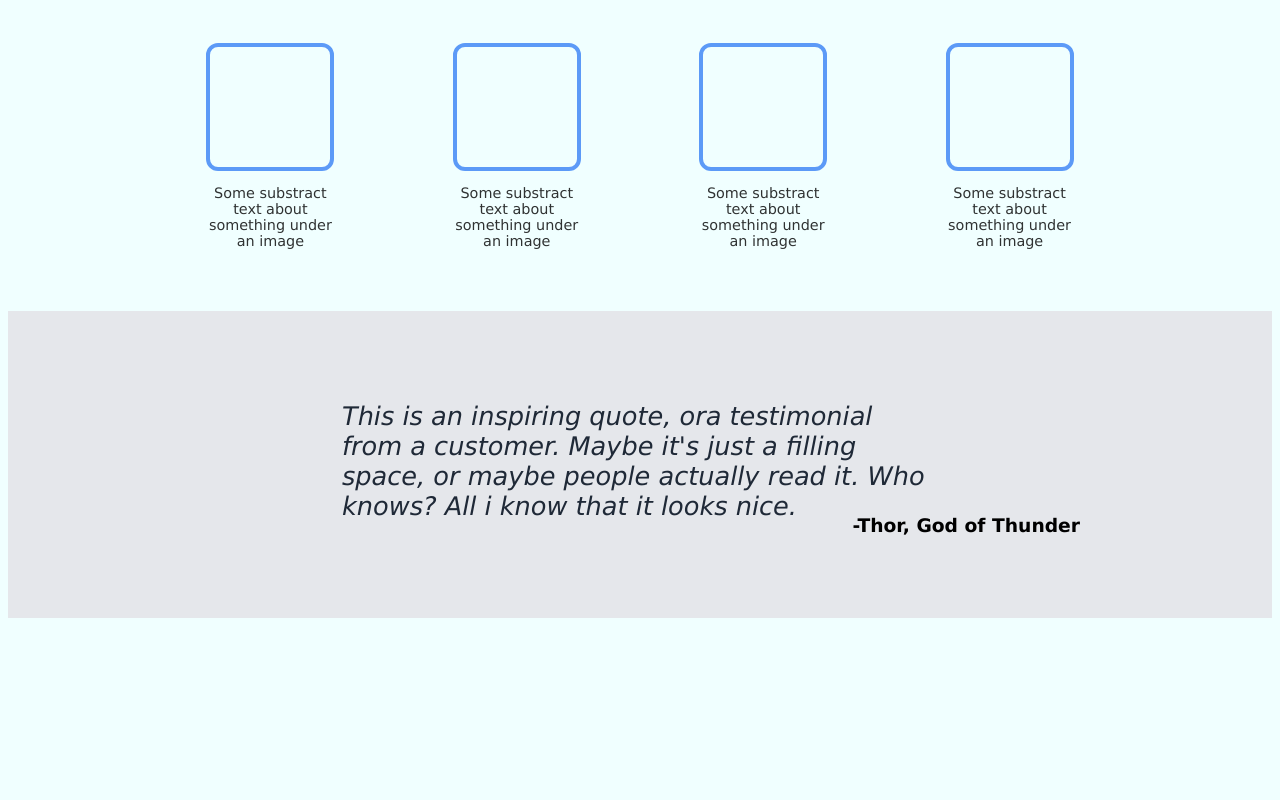
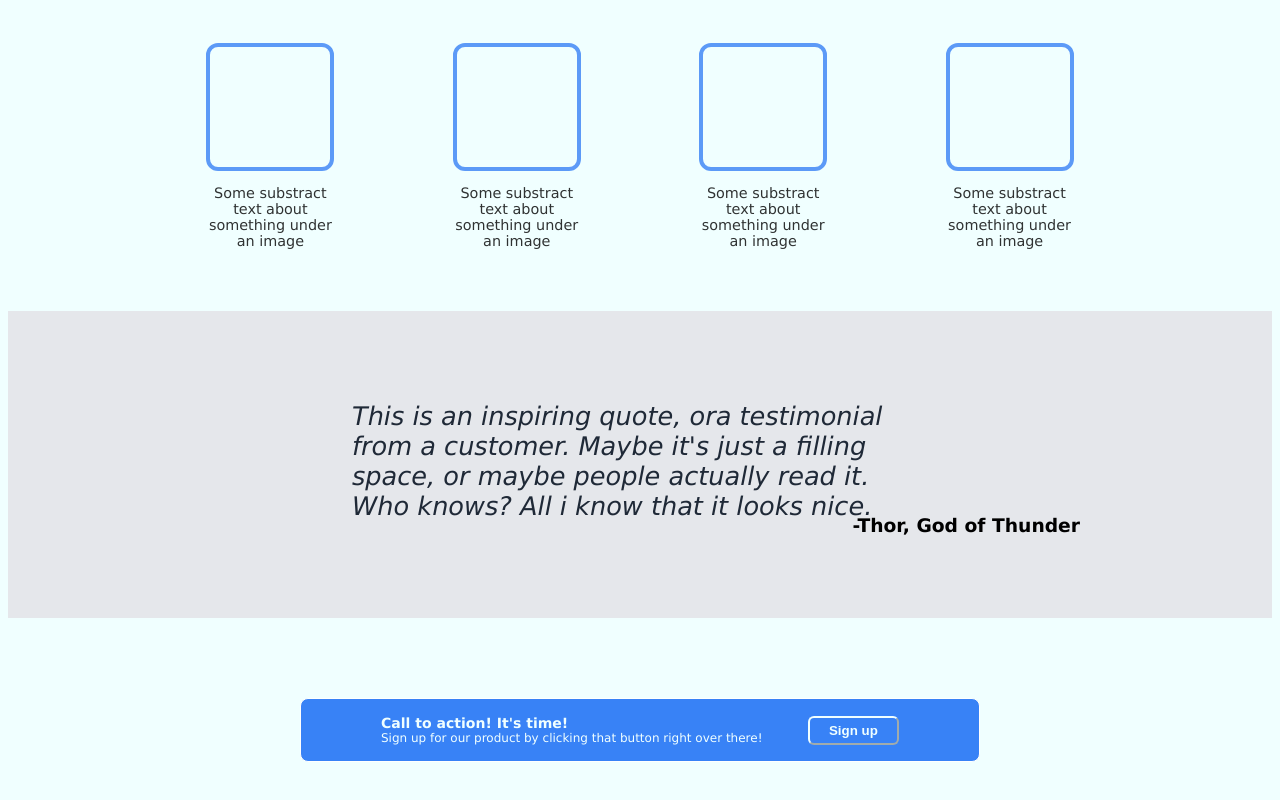
Before and after one commit to Gabro2468/landing-page, a plain HTML site: page index.html in a window 1280 px wide. Shown: the part 442-1242 px from the top of the page. Before the commit the page ends 1068 px from the top, so only its background shows below. Drawn offline with Linux system fonts and the light colour scheme.

Commit message:
Add advert section and some cool animations

```diff
--- a/index.html
+++ b/index.html
@@ -49,5 +49,12 @@
         <h3 id="quote-author">-Thor, God of Thunder</h3>
     </div>
 
+    <div class="advert">
+        <div class="advert-text">
+            <h3>Call to action! It's time!</h3>
+            <p>Sign up for our product by clicking that button right over there!</p>
+        </div>
+        <button class="advert-button"><strong>Sign up</strong></button>
+    </div>
 </body>
 </html>
--- a/styles.css
+++ b/styles.css
@@ -20,9 +20,18 @@ body{
 }
 
 .header-link{
+    color: white;
     align-self: flex-end;
     align-self: center;
     font-size: 0.8rem;
+    transition-duration: 0.2s;
+}
+
+.header-link:hover{
+    cursor: pointer;
+    color: #3882f6;
+    font-size: 0.9rem;
+    font-weight: 600;
 }
 
 /* styles for upper section */
@@ -56,6 +65,7 @@ body{
     border: none;
     border-radius: 4px;
     transition-duration: 0.3s;
+    font-weight: 600;
 }
 
 .up-text button:hover{
@@ -120,7 +130,7 @@ body{
     font-style: italic;
     font-size: 1.6rem;
     color: #1f2937;
-    width: 596px;
+    width: 576px;
     flex: auto;
 }
 
@@ -128,3 +138,43 @@ body{
     align-self: flex-end;
     margin-top: -2rem;
 }
+
+/* styles for advert section */
+
+.advert{
+    display: flex;
+    box-sizing: border-box;
+    align-items: center;
+    justify-content:space-between;
+    margin: 5rem auto;
+    padding: 1rem 5rem;
+    background-color: #3882f6;
+    color: azure;
+    border: 1px solid white;
+    border-radius: 8px;
+    width: 680px;;
+    font-size: 12px;
+}
+
+.advert-text h3{
+    margin:0;
+}
+
+.advert-text p{
+    margin: 0;
+}
+
+.advert-button{
+    background-color: #3882f6;
+    color: azure;
+    border-color: azure;
+    padding: 0.3rem 1.2rem;
+    border-radius: 6px;
+    transition-duration: 0.3s;
+}
+
+.advert-button:hover{
+    background-color: azure;
+    color: #3882f6;
+    cursor: pointer;
+}
```
